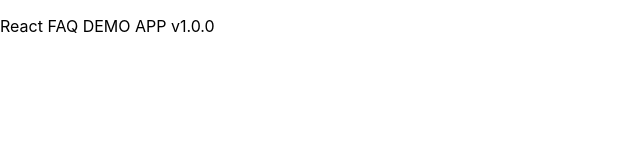
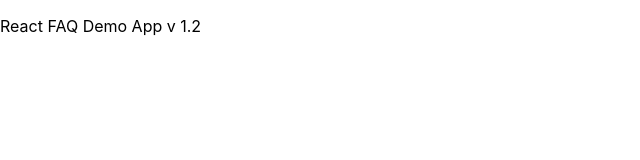
Before and after one commit to Gkilroy/rctfaqdmoappv1, a React (Create React App) app in the folder rct-faqdemo-appv1/: page / in a window 1280 px wide. Shown: the top 160 px of the page, without its empty margins (0-640 px from the left). Built offline with nearby package versions, Linux system fonts and the light colour scheme.

Commit message:
add login and home pages as well as the folders

```diff
--- a/rct-faqdemo-appv1/src/App.js
+++ b/rct-faqdemo-appv1/src/App.js
@@ -1,11 +1,13 @@
 import './App.css';
-
+import Home from './components/pages/Home'
 function App() {
   return (
     <div>
 
         <p>
-          React FAQ DEMO APP v1.0.0
+
+          <Home title = "React FAQ Demo App v 1.2"/>
+
         </p>
 
     </div>
--- /dev/null
+++ b/rct-faqdemo-appv1/src/components/pages/Home.js
@@ -0,0 +1,9 @@
+const Home = (props) => {
+    return (
+        <>
+        <p>{props.title}</p>
+        </>
+    )
+}
+
+export default Home;
```
Also changed, not shown: rct-faqdemo-appv1/src/components/pages/Login.js (added, +9 -0 lines).
